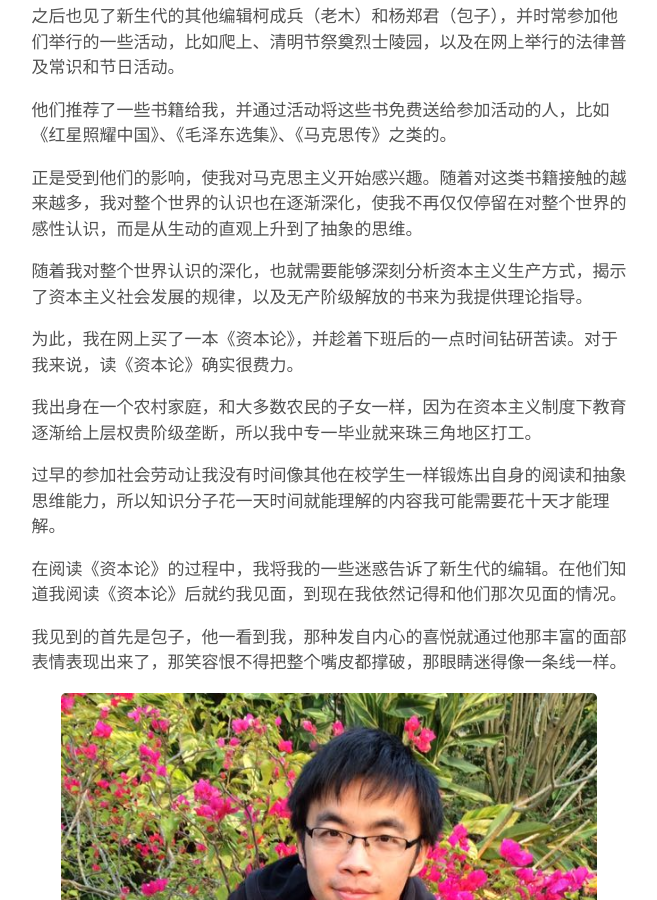
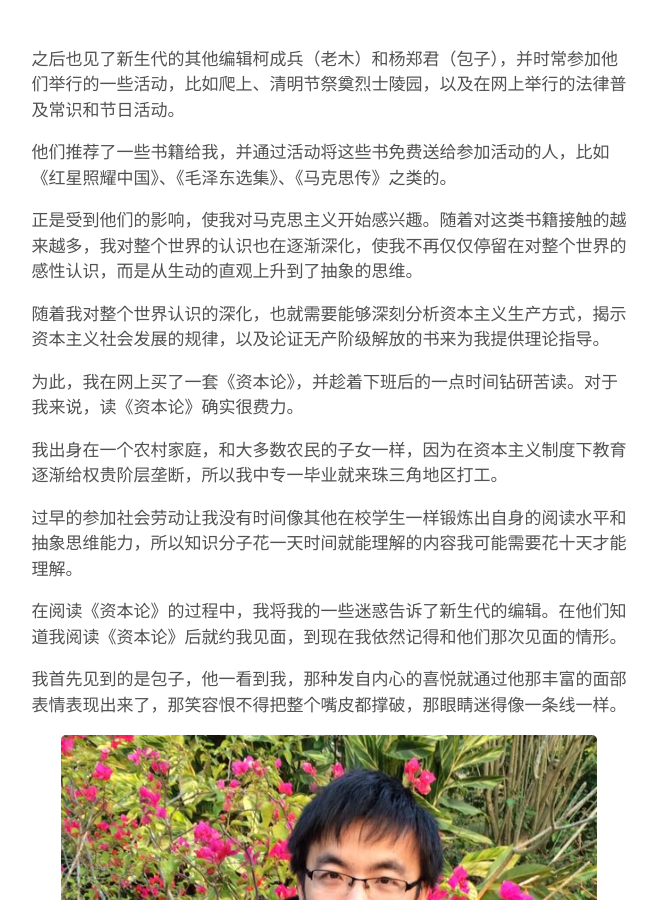
Before and after one commit to xsdai3/xsdai3.github.io, a Jekyll site: the page built from _posts/2019-03-30-工友回忆：抓捕，是将自己钉在历史耻辱柱上最生动的证据！.md, in a window 1280 px wide and 900 px high, scrolled down 5528 px. Shown: the whole window, without its empty margins (311-968 px from the left). Built offline with Jekyll 4.4.1, drawn with Linux system fonts in a browser that asks for light colours; our own code applies the rules of GitHub Pages for plain Markdown files; some of the changed text lies outside the part shown.

Commit message:
Update 2019-03-30-工友回忆：抓捕，是将自己钉在历史耻辱柱上最生动的证据！.md

```diff
--- a/_posts/2019-03-30-工友回忆：抓捕，是将自己钉在历史耻辱柱上最生动的证据！.md
+++ b/_posts/2019-03-30-工友回忆：抓捕，是将自己钉在历史耻辱柱上最生动的证据！.md
@@ -11,7 +11,9 @@ excerpt_separator: <!--more-->
 
 3月20日下午，和往常一样，趁着工间休息的十分钟刷刷朋友圈，一条惊爆的消息映入眼帘——紧急！深圳市警方再次跨市抓捕，两位新生代编辑同时被捕！
 
-看到这，瞬间有一股骂娘的冲动，这操蛋的生活。正准备细看，刺耳的催工铃声已经响起，催促着你继续拖着疲惫的身躯去满足资本的欲望。
+看到这，瞬间有一股骂娘的冲动，这操蛋的生活。
+
+正准备细看，刺耳的催工铃声已经响起，催促着你继续拖着疲惫的身躯去满足资本的欲望。
 
 自知道这个消息后，整个人大脑都一片空白，使本来就因为工作过度导致精神涣散的我更加恍恍惚惚了。
 
@@ -117,17 +119,17 @@ excerpt_separator: <!--more-->
 
 正是受到他们的影响，使我对马克思主义开始感兴趣。随着对这类书籍接触的越来越多，我对整个世界的认识也在逐渐深化，使我不再仅仅停留在对整个世界的感性认识，而是从生动的直观上升到了抽象的思维。
 
-随着我对整个世界认识的深化，也就需要能够深刻分析资本主义生产方式，揭示了资本主义社会发展的规律，以及无产阶级解放的书来为我提供理论指导。
+随着我对整个世界认识的深化，也就需要能够深刻分析资本主义生产方式，揭示资本主义社会发展的规律，以及论证无产阶级解放的书来为我提供理论指导。
 
-为此，我在网上买了一本《资本论》，并趁着下班后的一点时间钻研苦读。对于我来说，读《资本论》确实很费力。
+为此，我在网上买了一套《资本论》，并趁着下班后的一点时间钻研苦读。对于我来说，读《资本论》确实很费力。
 
-我出身在一个农村家庭，和大多数农民的子女一样，因为在资本主义制度下教育逐渐给上层权贵阶级垄断，所以我中专一毕业就来珠三角地区打工。
+我出身在一个农村家庭，和大多数农民的子女一样，因为在资本主义制度下教育逐渐给权贵阶层垄断，所以我中专一毕业就来珠三角地区打工。
 
-过早的参加社会劳动让我没有时间像其他在校学生一样锻炼出自身的阅读和抽象思维能力，所以知识分子花一天时间就能理解的内容我可能需要花十天才能理解。
+过早的参加社会劳动让我没有时间像其他在校学生一样锻炼出自身的阅读水平和抽象思维能力，所以知识分子花一天时间就能理解的内容我可能需要花十天才能理解。
 
-在阅读《资本论》的过程中，我将我的一些迷惑告诉了新生代的编辑。在他们知道我阅读《资本论》后就约我见面，到现在我依然记得和他们那次见面的情况。
+在阅读《资本论》的过程中，我将我的一些迷惑告诉了新生代的编辑。在他们知道我阅读《资本论》后就约我见面，到现在我依然记得和他们那次见面的情形。
 
-我见到的首先是包子，他一看到我，那种发自内心的喜悦就通过他那丰富的面部表情表现出来了，那笑容恨不得把整个嘴皮都撑破，那眼睛迷得像一条线一样。
+我首先见到的是包子，他一看到我，那种发自内心的喜悦就通过他那丰富的面部表情表现出来了，那笑容恨不得把整个嘴皮都撑破，那眼睛迷得像一条线一样。
 
 <div style="text-align:center"><img src="/images/m2.jpg" width="90%"><br>新生代主编杨郑君（包子）</div><br>
 
@@ -173,9 +175,9 @@ excerpt_separator: <!--more-->
 
 当时老木就这样回答我：“诚然，我们可以什么都不做，像只鸵鸟一样埋头于自己的世界中，当然没有任何危险。然而，我们的工人兄弟已经行动起来了，并且还在继续战斗，他们都没后退，难道我们有理由躲起来吗？他们拖着病患之躯，与整个深圳政府做斗争，我们又有什么理由后退呢？何况，无产阶级就是在广阔的群众运动中成长的，无产阶级先锋队也是在血淋淋的阶级斗争中熔炼出来的。如果暴风雨终将来临，那就让他来的更猛烈些吧！”
 
-<div style="text-align:center"><img src="/images/xsdk1.jpg" width="90%"><br>新生代编辑柯正兵（老木）</div><br>
+<div style="text-align:center"><img src="/images/xsdk1.jpg" width="90%"><br>新生代编辑柯成兵（老木）</div><br>
 
-可见，他们早已预料到这样的可能，但他们还是坚持工作，帮助尘肺病工友维权，为工人发声，坚持奋斗，无畏无惧。
+可见，他们早已预料到这样的可能，但他们还是继续工作，帮助尘肺病工友维权，为工人发声，坚持奋斗，无畏无惧。
 
 如果他们有一分过于爱惜自己的生命，为自己的个人利益考虑就必定会停止工作，找个地方躲起来。
 
```
Also changed, not shown: other parts of _posts/2019-03-30-工友回忆：抓捕，是将自己钉在历史耻辱柱上最生动的证据！.md (+7 -7 lines).
